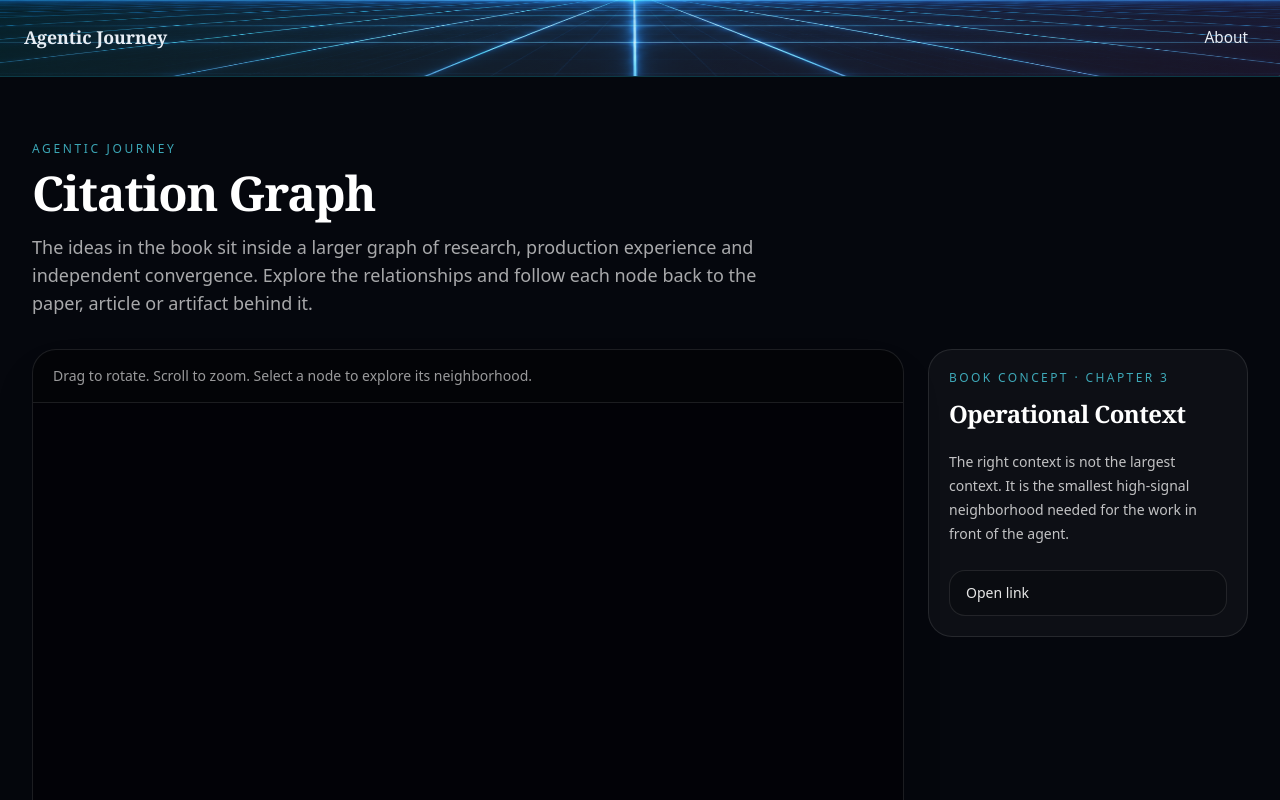
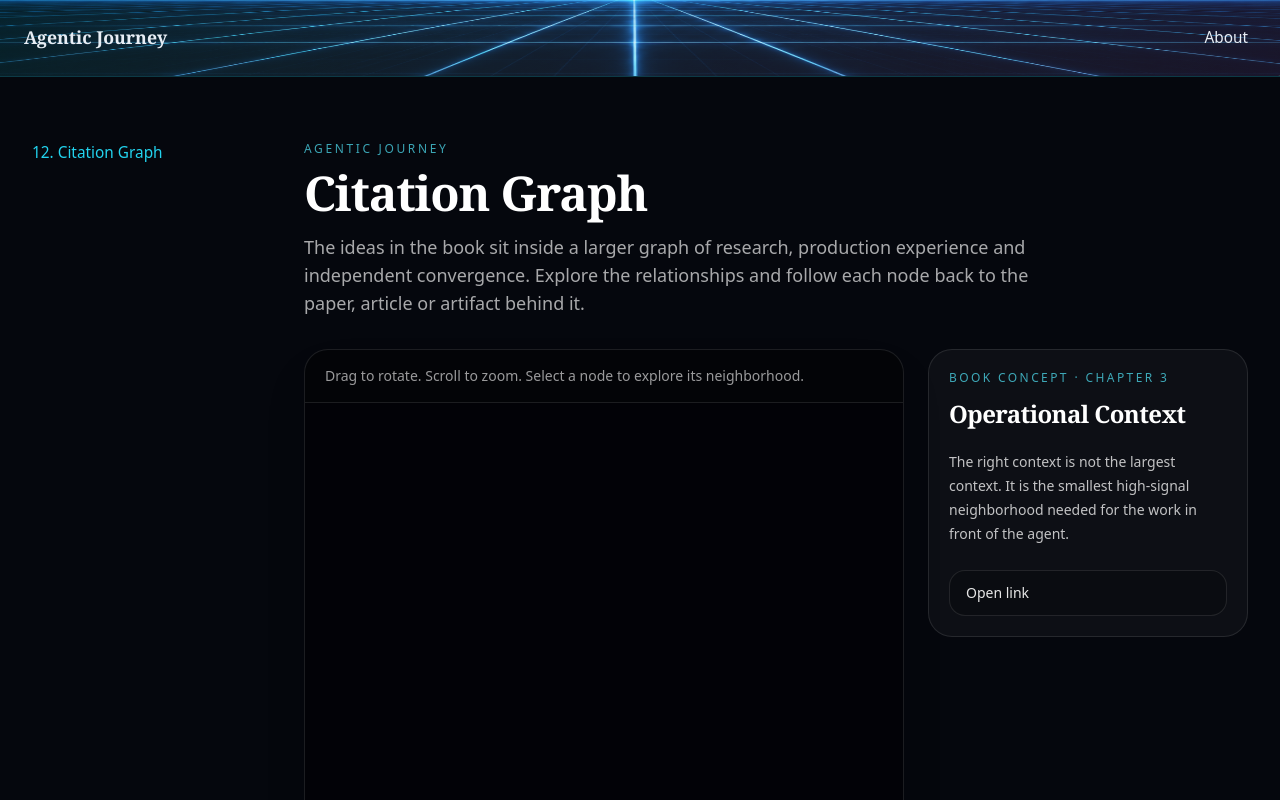
Before and after one commit to jgranger/jgranger.github.io, a Next.js app: page /citations in a window 1280 px wide. Shown: the top 800 px of the page. Built offline with nearby package versions, Linux system fonts and the light colour scheme.

Commit message:
Integrate Citation Graph into chapter navigation

```diff
--- a/app/citations/page.tsx
+++ b/app/citations/page.tsx
@@ -1,8 +1,15 @@
 import { CitationGraph } from "@/components/citations/CitationGraph";
+import { ChapterSidebar } from "@/components/publication/ChapterSidebar";
+import { getFlatChapterList } from "@/lib/content";
+import { CONTENT_DIR } from "@/lib/contentDir";
 
 export default function CitationsPage() {
+  const chapters = getFlatChapterList(CONTENT_DIR);
+
   return (
-    <main className="mx-auto max-w-[1400px] px-4 py-8 sm:px-6 sm:py-12 lg:px-8 lg:py-16">
+    <div className="mx-auto max-w-[1600px] px-4 py-8 sm:px-6 sm:py-12 lg:flex lg:gap-12 lg:px-8 lg:py-16">
+      <ChapterSidebar chapters={chapters} currentSlug="citations" />
+      <main className="min-w-0 flex-1">
         <div className="mb-8 max-w-3xl">
           <p className="text-xs uppercase tracking-[0.22em] text-cyan-300/70">
             Agentic Journey
@@ -17,5 +24,6 @@ export default function CitationsPage() {
 
         <CitationGraph />
       </main>
+    </div>
   );
 }
```
Lines whose indentation alone changed are shown as unchanged.
